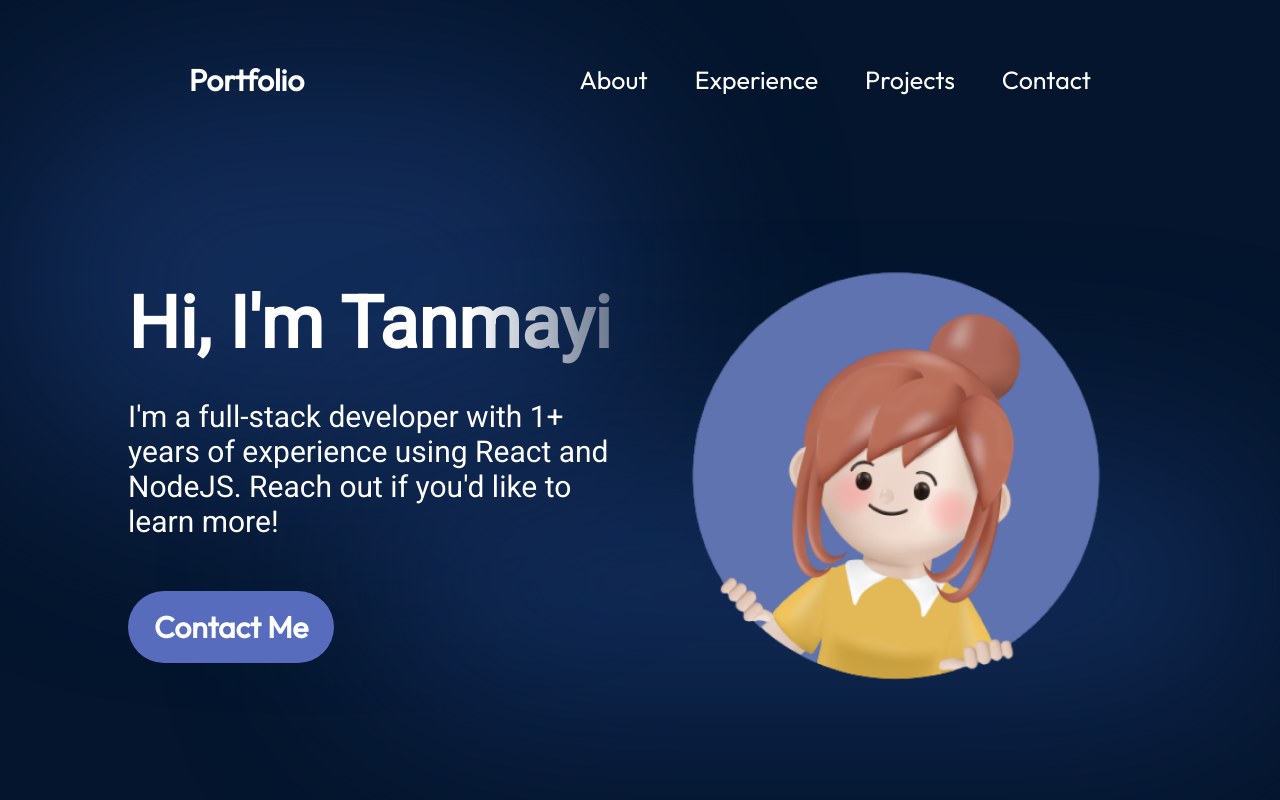
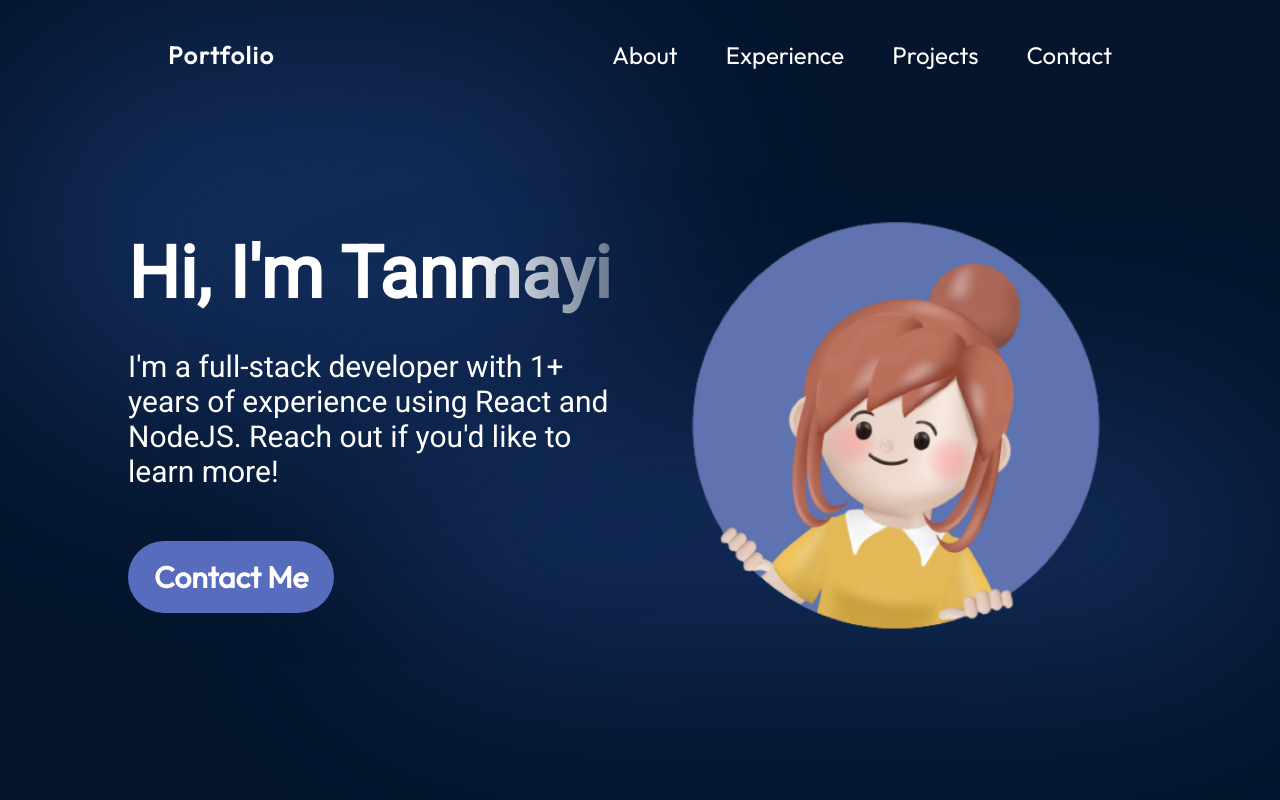
Before and after one commit to tanmayidev/portfolio-v1, a React (Vite) app: page / in a window 1280 px wide. Shown: the top 800 px of the page. Built offline with nearby package versions, Linux system fonts and the light colour scheme.

Commit message:
chore: fix navbar css styles

```diff
--- a/src/components/Navbar/Navbar.module.css
+++ b/src/components/Navbar/Navbar.module.css
@@ -5,13 +5,14 @@
   display: flex;
   align-items: center;
   justify-content: space-between;
-  padding: 61px;
+  padding: 2.5rem;
   z-index: 2;
   margin: 0 10%;
 }
 
 .title {
-  font-size: 30px;
+  font-size: 1.5rem;
+  letter-spacing: 0.1rem;
   font-weight: 600;
   text-decoration: none;
   color: var(--color-text);
@@ -27,14 +28,20 @@
 
 .menuItems {
   display: flex;
-  gap: 47px;
+  gap: 3rem;
   list-style: none;
 }
 
 .menuItems a {
-  font-size: 25px;
+  font-size: 1.5rem;
   color: var(--color-text);
   text-decoration: none;
+}
+
+.menuItems a:hover {
+  background-color: var(--color-secondary);
+  padding: 0.5rem 1rem;
+  border-radius: 0.5rem;
 }
 
 @media screen and (max-width: 830px) {
@@ -44,12 +51,13 @@
   }
 
   .menu {
+    width: calc(max-content + 1rem);
     position: absolute;
     right: 0;
     margin-right: 10%;
     flex-direction: column;
     align-items: flex-end;
-    gap: 11px;
+    gap: 0.8rem;
     z-index: 3;
   }
 
@@ -60,17 +68,18 @@
 
   .menuItems {
     display: none;
+    width: max-content;
     flex-direction: column;
     align-items: center;
-    gap: 13px;
-    border-radius: 10px;
+    gap: 1.2rem;
+    border-radius: 0.5rem;
     background: rgb(25, 55, 109); /*fallback*/
     background: linear-gradient(
       0deg,
       rgba(25, 55, 109, 0.2) 0%,
       rgba(25, 55, 109, 1) 100%
     );
-    padding: 24px 33px;
+    padding: 1rem 2rem;
     box-shadow: 0 0 4px 0 rgba(0, 0, 0, 0.25);
   }
 
```
